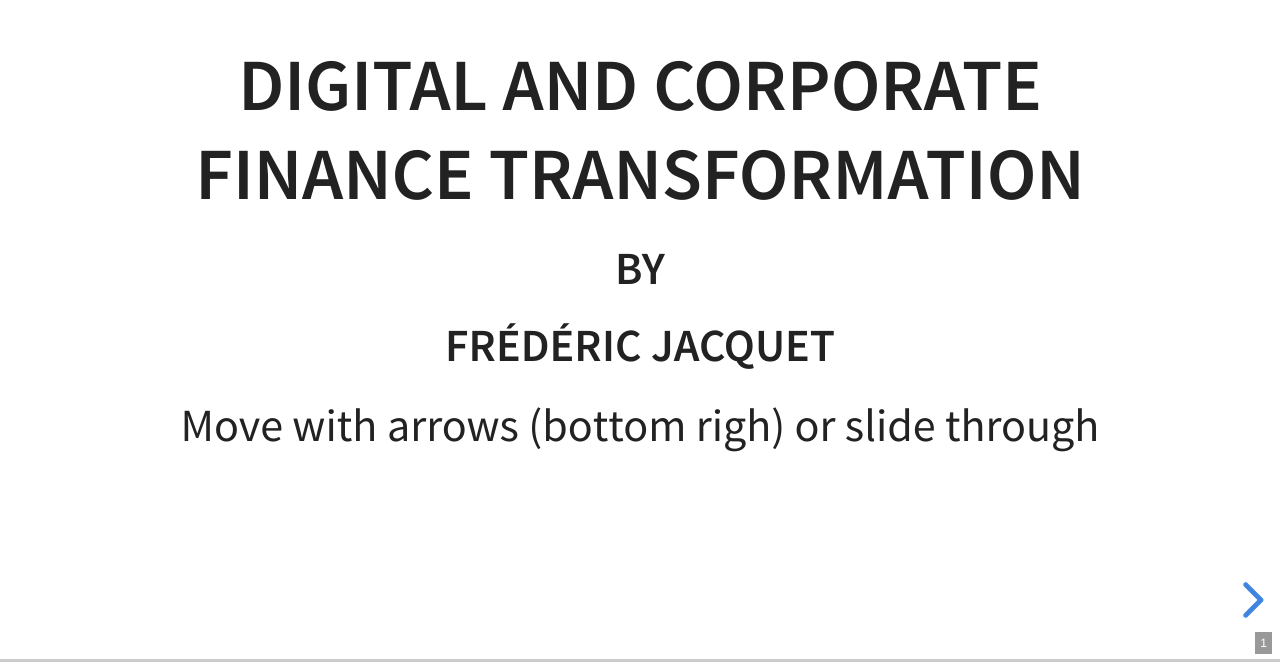
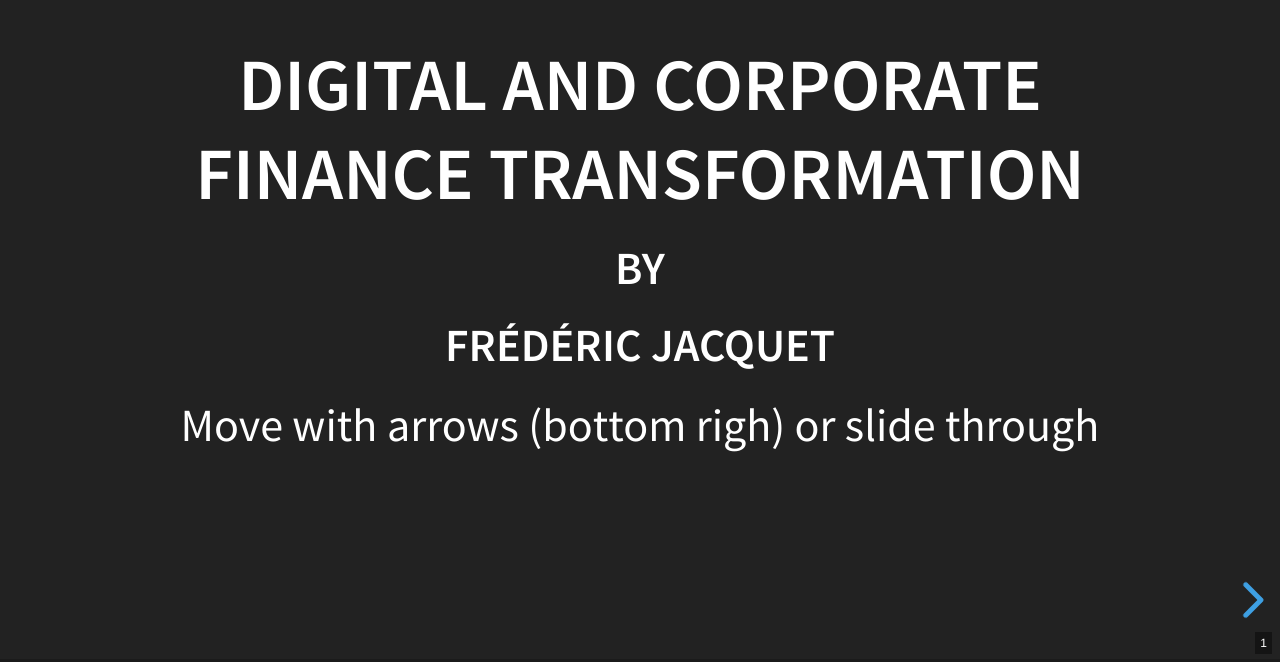
Before and after one commit to fredericjacquet2/Finance-transfo-course, a website: page index.html in a window 1280 px wide. Shown: the part 138-800 px from the top of the page. Drawn offline with Linux system fonts and the light colour scheme.

Commit message:
Update index.html
A

```diff
--- a/index.html
+++ b/index.html
@@ -7,7 +7,7 @@
 		<title>Finance Transfo Course</title>
 
 		<link rel="stylesheet" href="css/reveal.css">
-		<link rel="stylesheet" href="css/theme/white.css">
+		<link rel="stylesheet" href="css/theme/black.css">
 
 		<!-- Theme used for syntax highlighting of code -->
 		<link rel="stylesheet" href="lib/css/zenburn.css">
```
